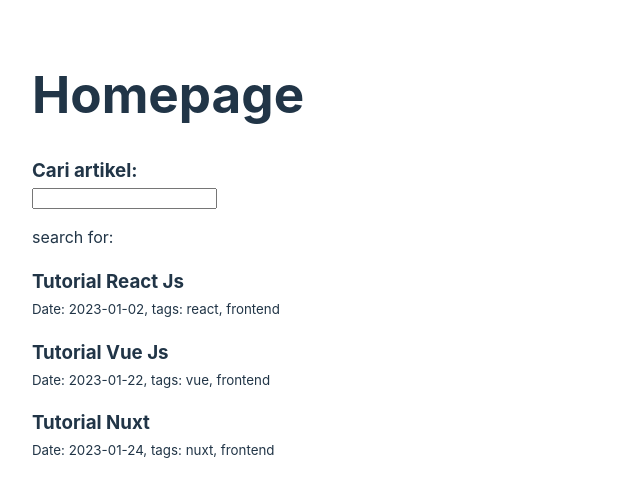
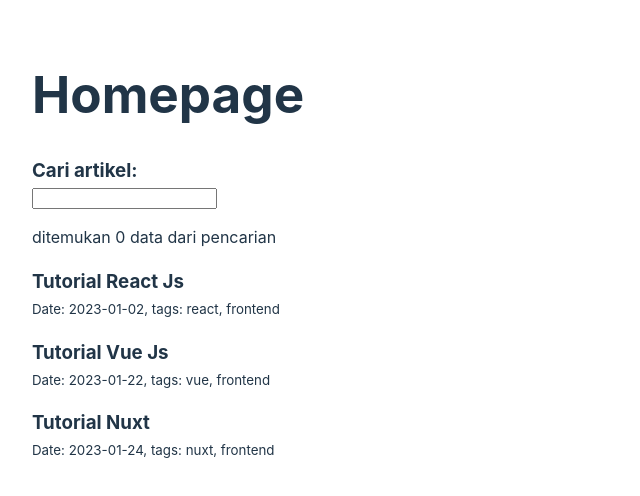
Before and after one commit to fakhri-rossi/learn-react-fundamental, a React (Vite) app: page / in a window 1280 px wide. Shown: the top 496 px of the page, without its empty margins (0-640 px from the left). Built offline with nearby package versions, Linux system fonts and the light colour scheme.

Commit message:
Conditional rendering (1)

```diff
--- a/src/components/Search.jsx
+++ b/src/components/Search.jsx
@@ -13,7 +13,7 @@ export default function Search(props){
             <div>
                 <h3>Cari artikel: </h3>
                 <input type="text" onChange={ changeSearch } />
-                <p>search for: {search}</p>
+                <p>ditemukan {props.totalData} data dari pencarian {search}</p>
             </div>
         </>
     )
--- a/src/pages/index.jsx
+++ b/src/pages/index.jsx
@@ -5,20 +5,22 @@ import Search from "../components/Search";
 
 
 export default function Homepage(){
-    const [posts, setPosts] = useState(postsData)
+    const [posts, setPosts] = useState(postsData);
+    const [totalSearch, setTotalSearch] = useState(0);
 
     const doTriggerChange = (value) => {
         const filteredPosts = postsData.filter((item) =>
             item.title.toLowerCase().includes(value.toLowerCase())
         )
         setPosts(filteredPosts);
+        setTotalSearch(filteredPosts.length)
     }
 
     return (
         <>
             <h1>Homepage</h1>
 
-            <Search triggerChange={doTriggerChange} />
+            <Search triggerChange={doTriggerChange} totalData={totalSearch} />
 
             {
                 posts.map(({ title, tags, date }, index) => {
```
